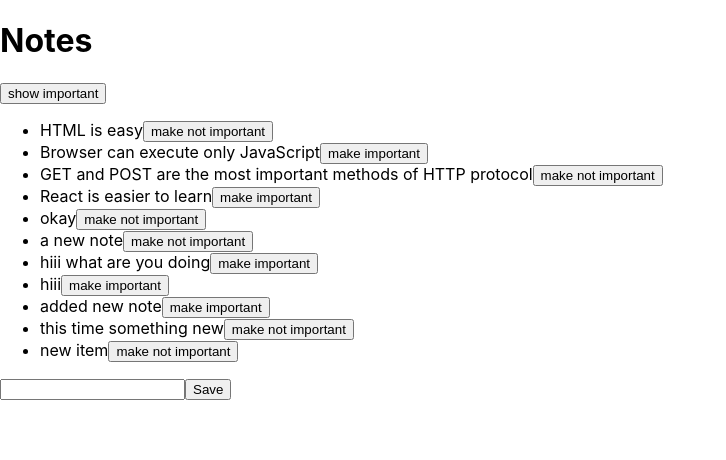
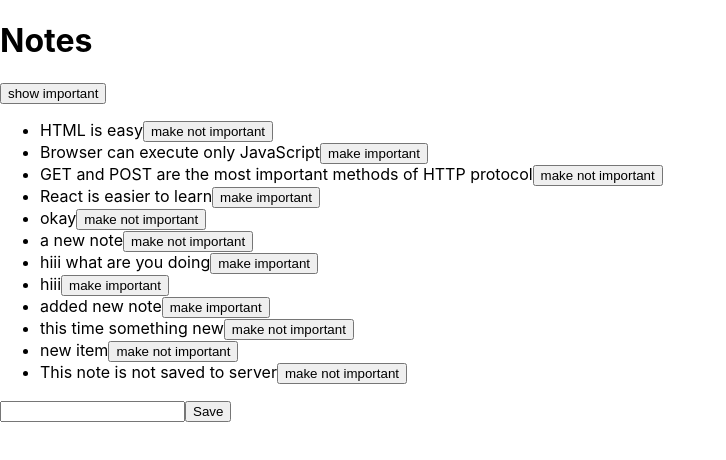
Before and after one commit to adityatyagi-av/notesapp, a React (Create React App) app: page / in a window 1280 px wide. Shown: the top 460 px of the page, without its empty margins (0-726 px from the left). Built offline with nearby package versions, Linux system fonts and the light colour scheme; data requests are answered from the project's data file.

Commit message:
Notes setup to version Part2

```diff
--- a/src/components/Notes.js
+++ b/src/components/Notes.js
@@ -39,7 +39,6 @@
 
 //toggle importance
     const toggleImportanceOf =(id)=>{
-        const url=`http://localhost:3001/notes/${id}`
         const note=notes.find(n=> n.id ===id)
         const changedNote={...note,important: !note.important}
         console.log(changedNote)
@@ -48,6 +47,10 @@
         .update(id,changedNote)
         .then(returnedNote=>{
             setNotes(notes.map(n=>n.id !==id ? n: returnedNote))
+        })
+        .catch(error=>{
+            alert(`the note '${note.content}' was already deleted from server`)
+            setNotes(notes.filter(n=>n.id !==id))
         })
     }
 
--- a/src/components/note.js
+++ b/src/components/note.js
@@ -3,7 +3,13 @@
 
 const getAll =()=>{
     const request= axios.get(baseUrl)
-    return request.then(response =>response.data)
+    const nonExisting ={
+        id: 1000,
+        content: 'This note is not saved to server',
+        date: '2019-05-30T17:30:31.098Z',
+        important: true
+    }
+    return request.then(response =>response.data.concat(nonExisting))
 }
 
 const create =(newObject)=>{
@@ -19,7 +25,7 @@
 
 
 export default {
-    getAll: getAll,
-    create: create,
-    update: update
+    getAll,
+    create,
+    update
 }
```
